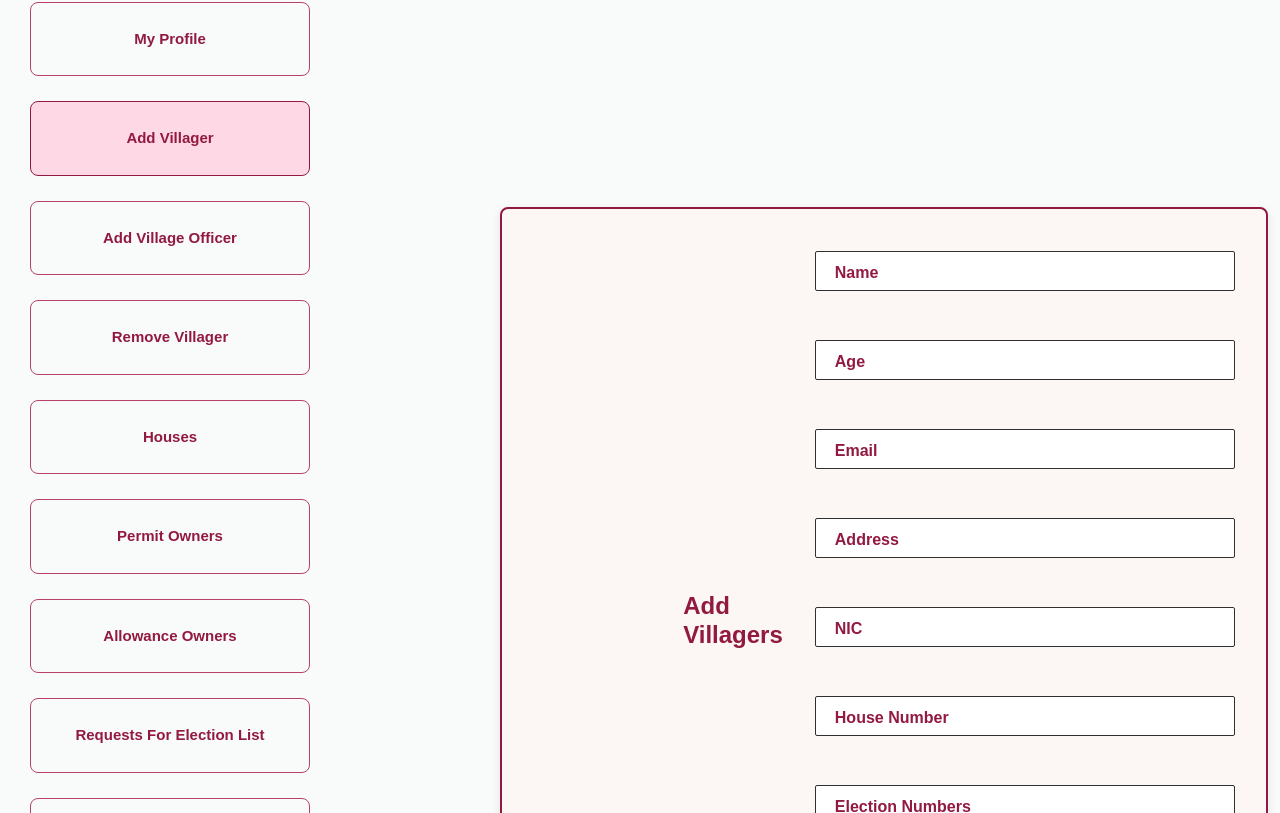
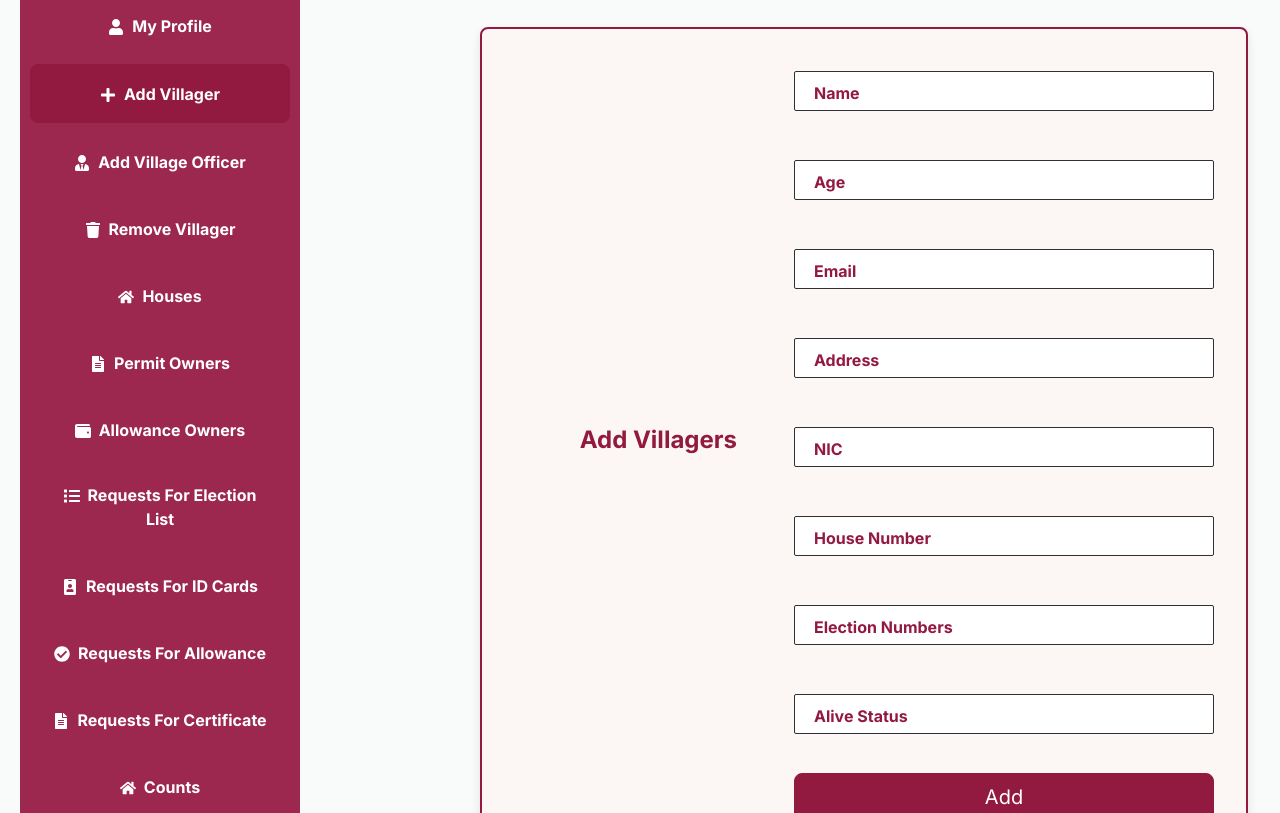
Before and after one commit to dayani04/Village_Officer_Management_System, a React (Create React App) app in the folder web/: page /AddVillagers in a window 1280 px wide. Shown: the part 187-1000 px from the top of the page. Built offline with nearby package versions, Linux system fonts and the light colour scheme.

Commit message:
change frontend

```diff
--- a/package.json
+++ b/package.json
@@ -10,6 +10,8 @@
   "author": "",
   "license": "ISC",
   "dependencies": {
+    "@react-google-maps/api": "^2.20.6",
+    "axios": "^1.9.0",
     "bootstrap": "^5.3.3",
     "react": "^18.3.1",
     "react-dom": "^18.3.1",
--- a/web/package.json
+++ b/web/package.json
@@ -11,9 +11,11 @@
     "i18next": "^24.2.2",
     "i18next-browser-languagedetector": "^8.0.2",
     "leaflet": "^1.9.4",
+    "or": "^0.2.0",
     "react": "^19.0.0",
     "react-dom": "^19.0.0",
     "react-i18next": "^15.4.0",
+    "react-icons": "^5.5.0",
     "react-leaflet": "^5.0.0",
     "react-router-dom": "^7.1.1",
     "react-scripts": "5.0.1",
--- a/web/src/Components/molecules/Pages/Secretary/AddVillageOfficerS/AddVillageOfficerS.css
+++ b/web/src/Components/molecules/Pages/Secretary/AddVillageOfficerS/AddVillageOfficerS.css
@@ -1,3 +1,6 @@
+
+
+
 @import url('https://fonts.googleapis.com/css2?family=Inter:wght@100;200;300;400;500;600;700;800;900&display=swap');
 
 *,
@@ -7,6 +10,27 @@
   padding: 0;
   box-sizing: border-box;
   text-decoration: none;
+  font-family: 'Inter', sans-serif;
+}
+
+.page-wrapper {
+  display: flex;
+  width: 100%;
+  min-height: 100vh;
+}
+
+.dashboard-wrapper {
+  width: 300px;
+}
+
+.containerAV {
+  flex: 1;
+  display: flex;
+  justify-content: flex-end;
+  align-items: flex-start;
+  padding: 2rem;
+  background-color: #fcf6f5;
+  min-height: 100vh;
 }
 
 
@@ -49,29 +73,31 @@ code {
   left: -2rem;
 }
 
-.containerAV {
-  width: 100%;
-  max-width: 768px;
-  display: flex;
-  flex-direction: column;
-  justify-content: center;
-  align-items: center;
-  padding: 2rem 2rem 1.5rem;
-  background-color: #fcf6f5;
-  margin-top: 50px;
-  margin-left: 300px;
-}
+
 
 @media (min-width: 768px) {
   .containerAV {
     flex-direction: row;
     align-items: center;
+
   }
 }
 
+/* Center the cta-form container with a border */
 .cta-form {
-  margin-bottom: 2rem;
-  text-align: center;
+ text-align: center;
+  margin: 0 auto; /* Centers the container horizontally */
+  padding: 10px; /* Optional: space inside the border */
+
+
+}
+
+/* Align h2 to the top-right corner */
+.cta-form h2 {
+
+  padding: 15px; /* Optional: space around the text */
+  margin-left: 30px;
+
 }
 
 @media (min-width: 768px) {
@@ -79,22 +105,6 @@ code {
     margin-bottom: 0;
     margin-right: 2rem;
     text-align: left;
-  }
-}
-
-.cta-form h2 {
-  font-size: 1.5rem;
-  width: 100%;
-  max-width: 25ch;
-  margin: 0 auto;
-  text-align: center;
-  color: #921940;
-}
-
-@media (min-width: 768px) {
-  .cta-form h2 {
-    text-align: left;
-    margin: 0;
   }
 }
 
--- a/web/src/Components/molecules/Pages/Secretary/AddVillageOfficerS/AddVillageOfficerS.jsx
+++ b/web/src/Components/molecules/Pages/Secretary/AddVillageOfficerS/AddVillageOfficerS.jsx
@@ -1,118 +1,70 @@
 import React from 'react';
 import './AddVillageOfficerS.css';
+import SecretaryDashBoard from '../SecretaryDashBoard/SecretaryDashBoard';
 
-const AddVillageOfficerS = () => {
+const AddVillagerOfficerS = () => {
   return (
-    <div>
+    <div className="add-villager-layout">
+      <div className="dashboard-left">
+        <SecretaryDashBoard/>
+      </div>
+
+      <div className="form-container-right">
         <div className="containerAV">
           <div className="cta-form">
-          <h2>Add Villager Officer</h2>
-
+            <h2>Add Village Officer</h2>
           </div>
           <form className="form">
             <div className="form-group">
-            <input
-              type="text"
-              placeholder="Name"
-              className="form__input"
-              id="name"
-            />
-            <label htmlFor="name" className="form__label">
-              Name
-            </label>
+              <input type="text" placeholder="Name" className="form__input" id="name" />
+              <label htmlFor="name" className="form__label">Name</label>
             </div>
 
             <div className="form-group">
-            <input
-              type="email"
-              placeholder="Email"
-              className="form__input"
-              id="email"
-            />
-            <label htmlFor="email" className="form__label">
-              Age
-            </label>
+              <input type="number" placeholder="Age" className="form__input" id="age" />
+              <label htmlFor="age" className="form__label">Age</label>
             </div>
 
             <div className="form-group">
-            <input
-              type="text"
-              placeholder="Subject"
-              className="form__input"
-              id="subject"
-            />
-            <label htmlFor="subject" className="form__label">
-            Email
-            </label>
-          </div>
-          <div className="form-group">
-            <input
-              type="text"
-              placeholder="Subject"
-              className="form__input"
-              id="subject"
-            />
-            <label htmlFor="subject" className="form__label">
-            Address
-            </label>
-          </div>
-          <div className="form-group">
-            <input
-              type="text"
-              placeholder="Subject"
-              className="form__input"
-              id="subject"
-            />
-            <label htmlFor="subject" className="form__label">
-            NIC
-            </label>
-          </div>
-          <div className="form-group">
-            <input
-              type="text"
-              placeholder="Subject"
-              className="form__input"
-              id="subject"
-            />
-            <label htmlFor="subject" className="form__label">
-            House Number
-            </label>
-          </div>
-          <div className="form-group">
-            <input
-              type="text"
-              placeholder="Subject"
-              className="form__input"
-              id="subject"
-            />
-            <label htmlFor="subject" className="form__label">
-            Election Numbers
-            </label>
-          </div>
-          <div className="form-group">
-            <input
-              type="text"
-              placeholder="Subject"
-              className="form__input"
-              id="subject"
-            />
-            <label htmlFor="subject" className="form__label">
-            Alive Status
-            </label>
-
+              <input type="email" placeholder="Email" className="form__input" id="email" />
+              <label htmlFor="email" className="form__label">Email</label>
             </div>
 
             <div className="form-group">
-  <button type="button" className="btn btn-lg" style={{ backgroundColor: "#921940", borderColor: "#921940" , color: "white"}}>
+              <input type="text" placeholder="Address" className="form__input" id="address" />
+              <label htmlFor="address" className="form__label">Address</label>
+            </div>
+
+            <div className="form-group">
+              <input type="text" placeholder="NIC" className="form__input" id="nic" />
+              <label htmlFor="nic" className="form__label">NIC</label>
+            </div>
+
+            <div className="form-group">
+              <input type="text" placeholder="House Number" className="form__input" id="houseNo" />
+              <label htmlFor="houseNo" className="form__label">House Number</label>
+            </div>
+
+            <div className="form-group">
+              <input type="text" placeholder="Election Numbers" className="form__input" id="electionNo" />
+              <label htmlFor="electionNo" className="form__label">Election Numbers</label>
+            </div>
+
+            <div className="form-group">
+              <input type="text" placeholder="Alive Status" className="form__input" id="aliveStatus" />
+              <label htmlFor="aliveStatus" className="form__label">Alive Status</label>
+            </div>
+
+            <div className="form-group">
+              <button type="button" className="btn btn-lg" style={{ backgroundColor: "#921940", borderColor: "#921940", color: "white" }}>
                 Add
               </button>
             </div>
-
           </form>
         </div>
-
+      </div>
     </div>
   );
 };
 
-export default AddVillageOfficerS;
+export default AddVillagerOfficerS;
--- a/web/src/Components/molecules/Pages/Secretary/SecretaryDashBoard/SecretaryDashBoard.jsx
+++ b/web/src/Components/molecules/Pages/Secretary/SecretaryDashBoard/SecretaryDashBoard.jsx
@@ -1,9 +1,6 @@
 import React from "react";
 import './SecretaryDashBoard.css';
-import permit from './permit.png';
-import house from './house.png';
-import money from'./money.png';
-import users from './users.png';
+import { FaUser, FaPlus, FaMinus, FaUsers, FaFileAlt, FaWallet, FaIdBadge, FaSignOutAlt } from 'react-icons/fa';
 
 const SecretaryDashBoard = () => {
   const navigateTo = (path) => {
@@ -16,63 +13,67 @@ const SecretaryDashBoard = () => {
         <p>Secretary Dashboard</p>
         <ul>
           <li>
-            <button onClick={() => navigateTo("MyProfile")}>My Profile</button>
+            <button onClick={() => navigateTo("MyProfile")}>
+              <FaUser style={{ marginRight: '8px' }} />
+              My Profile
+            </button>
           </li>
           <li>
-            <button onClick={() => navigateTo("AddVillageOfficerS")}>Add Village Officer</button>
+            <button onClick={() => navigateTo("AddVillageOfficerS")}>
+              <FaPlus style={{ marginRight: '8px' }} />
+              Add Village Officer
+            </button>
           </li>
           <li>
-            <button onClick={() => navigateTo("RemoveVillageOfficerS")}>Remove Village Officer</button>
+            <button onClick={() => navigateTo("RemoveVillageOfficerS")}>
+              <FaMinus style={{ marginRight: '8px' }} />
+              Remove Village Officer
+            </button>
           </li>
           <li>
-            <button onClick={() => navigateTo("VillageOfficers")}>Village Officers</button>
+            <button onClick={() => navigateTo("VillageOfficers")}>
+              <FaUsers style={{ marginRight: '8px' }} />
+              Village Officers
+            </button>
           </li>
 
           <li>
-            <button onClick={() => navigateTo("PermitOwners")}>Permit Owners</button>
+            <button onClick={() => navigateTo("PermitOwners")}>
+              <FaFileAlt style={{ marginRight: '8px' }} />
+              Permit Owners
+            </button>
           </li>
           <li>
-            <button onClick={() => navigateTo("AllowanceOwners")}>Allowance Owners</button>
+            <button onClick={() => navigateTo("AllowanceOwners")}>
+              <FaWallet style={{ marginRight: '8px' }} />
+              Allowance Owners
+            </button>
           </li>
           <li>
-            <button onClick={() => navigateTo("RequestsForElectionListS")}>Requests For Election List</button>
+            <button onClick={() => navigateTo("RequestsForElectionListS")}>
+              <FaFileAlt style={{ marginRight: '8px' }} />
+               Election List Requests
+            </button>
           </li>
           <li>
-            <button onClick={() => navigateTo("RequestsForIDCardsS")}>Requests For ID Cards</button>
+            <button onClick={() => navigateTo("RequestsForIDCardsS")}>
+              <FaIdBadge style={{ marginRight: '8px' }} />
+              Requests For ID Cards
+            </button>
           </li>
           <li>
-            <button onClick={() => navigateTo("RequestsForAllowanceS")}>Requests For Allowance</button>
+            <button onClick={() => navigateTo("RequestsForAllowanceS")}>
+              <FaWallet style={{ marginRight: '8px' }} />
+              Allowance Requests
+            </button>
           </li>
           <li>
-            <button onClick={() => navigateTo("Logout")}>Logout</button>
+            <button onClick={() => navigateTo("Logout")}>
+              <FaSignOutAlt style={{ marginRight: '8px' }} />
+              Logout
+            </button>
           </li>
         </ul>
-      </div>
-
-      <div className="content1">
-
-        <div className="cards1">
-          <div className="card1">
-            <h3>Villagers</h3>
-            <img src={users} alt="Villagers" className="card-icon"/>
-            <p>1,234</p>
-          </div>
-          <div className="card1">
-            <h3>Houses</h3>
-            <img src={house} alt="Villagers" className="card-icon"/>
-            <p>567</p>
-          </div>
-          <div className="card1">
-            <h3>Permit Owners</h3>
-            <img src={permit} alt="Villagers" className="card-icon"/>
-            <p>89</p>
-          </div>
-          <div className="card1">
-            <h3>Allowance Owners</h3>
-            <img src={money} alt="Villagers" className="card-icon"/>
-            <p>42</p>
-          </div>
-        </div>
       </div>
     </div>
   );
--- a/web/src/Components/molecules/Pages/VillageOfficer/AddVillagers/AddVillagers.css
+++ b/web/src/Components/molecules/Pages/VillageOfficer/AddVillagers/AddVillagers.css
@@ -55,7 +55,7 @@ code {
   align-items: center;
   padding: 2rem 2rem 1.5rem;
   background-color: #fcf6f5;
-  margin-top: 250px;
+  margin-top: 70px;
   margin-left: 160px;
 }
 
--- a/web/src/Components/molecules/Pages/VillageOfficer/VillageOfficerDashBoard/VillageOfficerDashBoard.css
+++ b/web/src/Components/molecules/Pages/VillageOfficer/VillageOfficerDashBoard/VillageOfficerDashBoard.css
@@ -1,68 +1,59 @@
-/* Sidebar */
-.dashboard-containerV .sidebarV { /* Make this rule more specific */
-  margin-top: 20px;
-  width: 300px;
-  padding: 10px;
-  font-family: 'Poppins', sans-serif;
-  height: 215vh;
-  color: #921A40;
+/* Example: adapt VillageOfficerDashboard.css to secretary styles */
+
+.dashboard-containerV {
+  display: flex;
+  /* match secretary dashboard container styles */
 }
 
-.dashboard-containerV .sidebarV p { /* Make this rule more specific */
-  text-align: center;
-  margin-bottom: 20px;
-  font-size: 24px;
-  color: #921A40;
+.sidebarV {
+  margin-top: 20px;
+  width: 280px;
+  padding: 10px;
+  font-family: 'Lucida Sans', 'Lucida Sans Regular', 'Lucida Grande', 'Lucida Sans Unicode', Geneva, Verdana, sans-serif;
+  height: 138vh;
+  color: white;
+  background-color: #9C284F; /* secretary style background */
+  /* add any other secretary sidebar styles here */
 }
 
-/* List styling for navigation */
-.dashboard-containerV .sidebarV ul { /* Make this rule more specific */
+.sidebarV p {
+  text-align: center;
+  margin-bottom: 0px;
+  font-size: 24px;
+  color: white; /* or white, as per secretary style */
+}
+
+.sidebarV ul {
   list-style: none;
   padding: 0;
-  color: #921A40;
+  margin: 0;
 }
 
-.dashboard-containerV .sidebarV ul li { /* Make this rule more specific */
-  /* Existing styles */
-  margin: 15px 0;
-  padding: 25px 28px;
-  font-size: 14px;
+.sidebarV li {
+  margin: 10px 0;
+  padding: 15px 18px;
+  font-size: 18px;
   cursor: pointer;
   border-radius: 8px;
-  border: 1px solid #B7416A;
   text-align: center;
-  color: #921A40;
-
-  /* Add margin-bottom to increase space between list items */
-  margin-bottom: 25px; /* Adjust this value to control the spacing */
+  margin-bottom: 0px;
 }
 
-.dashboard-containerV .sidebarV ul li:hover,
-.dashboard-containerV .sidebarV ul li.active { /* <<< Added .dashboard-containerV .sidebarV ul li.active */
+/* Hover and active styles as in secretary CSS */
+.sidebarV li:hover,
+.sidebarV li.active {
   border: 1.5px solid #921A40;
-  background-color: #ffd8e5;
+  background-color: #921A40;
   color: black;
 }
 
-.dashboard-containerV .sidebarV ul li button { /* Make this rule more specific */
+.sidebarV button {
   background: none;
   border: none;
-  color: #921A40;
-  font-size: 15px;
+  color: white;
+  font-size: 16px;
   font-weight: bold;
   width: 100%;
   text-align: center;
   cursor: pointer;
 }
-
-/* Dashboard Layout */
-.dashboard-containerV {
-  display: flex;
-}
-
-.dashboard-containerV .contentV { /* Make this rule more specific if you use contentV */
-  margin-left: 270px;
-  padding: 20px;
-  flex: 1;
-  color: black;
-}
--- a/web/src/Components/molecules/Pages/VillageOfficer/VillageOfficerDashBoard/VillageOfficerDashBoard.jsx
+++ b/web/src/Components/molecules/Pages/VillageOfficer/VillageOfficerDashBoard/VillageOfficerDashBoard.jsx
@@ -1,6 +1,7 @@
 import React from "react";
 import './VillageOfficerDashBoard.css';
 import { motion } from 'framer-motion';
+import { FaUser, FaPlus, FaUserTie, FaTrash, FaHome, FaFileAlt, FaWallet, FaList, FaIdBadge, FaCheckCircle, FaUsers, FaSignOutAlt } from 'react-icons/fa';
 
 const VillageOfficerDashBoard = () => {
   const navigateTo = (path) => {
@@ -15,130 +16,121 @@ const VillageOfficerDashBoard = () => {
     return currentPath === fullPath;
   };
 
-  // Define animation variants for the sidebar container
   const sidebarVariants = {
     hidden: { opacity: 0, x: -50 },
     visible: { opacity: 1, x: 0, transition: { duration: 0.5 } },
   };
 
-  // Define animation variants for the list items (staggered effect)
   const listItemVariants = {
     hidden: { opacity: 0, x: -20 },
     visible: { opacity: 1, x: 0 },
   };
 
   return (
-    // Wrap the main container with motion.div
     <motion.div
       className="dashboard-containerV"
-      initial="hidden" // Start with the 'hidden' state
-      animate="visible" // Animate to the 'visible' state when the component mounts
-      variants={sidebarVariants} // Apply the defined variants
+      initial="hidden"
+      animate="visible"
+      variants={sidebarVariants}
     >
-      {/* Wrap the sidebar with motion.div */}
       <motion.div
         className="sidebarV"
-        // Use 'visible' from the parent's transition, but add staggering
         variants={{
           visible: {
             transition: {
-              staggerChildren: 0.08, // Delay between each child animation
+              staggerChildren: 0.08,
             },
           },
         }}
       >
-
-        {/* Wrap the ul with motion.ul */}
-        <motion.ul>
-          {/* Wrap each li with motion.li */}
-          <motion.li
-            className={isActive("MyProfile") ? "active" : ""}
-            variants={listItemVariants} // Apply list item variants
-          >
-            <button onClick={() => navigateTo("MyProfile")}>My Profile</button>
+        <ul>
+          <motion.li className={isActive("MyProfile") ? "active" : ""} variants={listItemVariants}>
+            <button onClick={() => navigateTo("MyProfile")}>
+              <FaUser style={{ marginRight: '8px' }} />
+              My Profile
+            </button>
           </motion.li>
-          <motion.li
-            className={isActive("AddVillagers") ? "active" : ""}
-            variants={listItemVariants}
-          >
-            <button onClick={() => navigateTo("AddVillagers")}>Add Villager</button>
+          <motion.li className={isActive("AddVillagers") ? "active" : ""} variants={listItemVariants}>
+            <button onClick={() => navigateTo("AddVillagers")}>
+              <FaPlus style={{ marginRight: '8px' }} />
+              Add Villager
+            </button>
           </motion.li>
-          <motion.li
-            className={isActive("AddVillagerOfficer") ? "active" : ""}
-            variants={listItemVariants}
-          >
-            <button onClick={() => navigateTo("AddVillagerOfficer")}>Add Village Officer</button>
+          <motion.li className={isActive("AddVillagerOfficer") ? "active" : ""} variants={listItemVariants}>
+            <button onClick={() => navigateTo("AddVillagerOfficer")}>
+              <FaUserTie style={{ marginRight: '8px' }} />
+              Add Village Officer
+            </button>
           </motion.li>
-          <motion.li
-            className={isActive("RemoveVillager") ? "active" : ""}
-            variants={listItemVariants}
-          >
-            <button onClick={() => navigateTo("RemoveVillager")}>Remove Villager</button>
+          <motion.li className={isActive("RemoveVillager") ? "active" : ""} variants={listItemVariants}>
+            <button onClick={() => navigateTo("RemoveVillager")}>
+              <FaTrash style={{ marginRight: '8px' }} />
+              Remove Villager
+            </button>
           </motion.li>
-          <motion.li
-            className={isActive("Houses") ? "active" : ""}
-            variants={listItemVariants}
-          >
-            <button onClick={() => navigateTo("Houses")}>Houses</button>
+          <motion.li className={isActive("Houses") ? "active" : ""} variants={listItemVariants}>
+            <button onClick={() => navigateTo("Houses")}>
+              <FaHome style={{ marginRight: '8px' }} />
+              Houses
+            </button>
           </motion.li>
-
-          <motion.li
-            className={isActive("PermitOwners") ? "active" : ""}
-            variants={listItemVariants}
-          >
-            <button onClick={() => navigateTo("PermitOwners")}>Permit Owners</button>
+          {/* Continue similarly for other categories */}
+          <motion.li className={isActive("PermitOwners") ? "active" : ""} variants={listItemVariants}>
+            <button onClick={() => navigateTo("PermitOwners")}>
+              <FaFileAlt style={{ marginRight: '8px' }} />
+              Permit Owners
+            </button>
           </motion.li>
-          <motion.li
-            className={isActive("AllowanceOwners") ? "active" : ""}
-            variants={listItemVariants}
-          >
-            <button onClick={() => navigateTo("AllowanceOwners")}>Allowance Owners</button>
+          <motion.li className={isActive("AllowanceOwners") ? "active" : ""} variants={listItemVariants}>
+            <button onClick={() => navigateTo("AllowanceOwners")}>
+              <FaWallet style={{ marginRight: '8px' }} />
+              Allowance Owners
+            </button>
           </motion.li>
-          <motion.li
-            className={isActive("RequestsForElectionList") ? "active" : ""}
-            variants={listItemVariants}
-          >
-            <button onClick={() => navigateTo("RequestsForElectionList")}>Requests For Election List</button>
+          <motion.li className={isActive("RequestsForElectionList") ? "active" : ""} variants={listItemVariants}>
+            <button onClick={() => navigateTo("RequestsForElectionList")}>
+              <FaList style={{ marginRight: '8px' }} />
+              Requests For Election List
+            </button>
           </motion.li>
-          <motion.li
-            className={isActive("RequestsForIDCards") ? "active" : ""}
-            variants={listItemVariants}
-          >
-            <button onClick={() => navigateTo("RequestsForIDCards")}>Requests For ID Cards</button>
+          <motion.li className={isActive("RequestsForIDCards") ? "active" : ""} variants={listItemVariants}>
+            <button onClick={() => navigateTo("RequestsForIDCards")}>
+              <FaIdBadge style={{ marginRight: '8px' }} />
+              Requests For ID Cards
+            </button>
           </motion.li>
-          <motion.li
-            className={isActive("RequestsForAllowance") ? "active" : ""}
-            variants={listItemVariants}
-          >
-            <button onClick={() => navigateTo("RequestsForAllowance")}>Requests For Allowance</button>
+          <motion.li className={isActive("RequestsForAllowance") ? "active" : ""} variants={listItemVariants}>
+            <button onClick={() => navigateTo("RequestsForAllowance")}>
+              <FaCheckCircle style={{ marginRight: '8px' }} />
+              Requests For Allowance
+            </button>
           </motion.li>
-          <motion.li
-            className={isActive("RequestsForCertificate") ? "active" : ""}
-            variants={listItemVariants}
-          >
-            <button onClick={() => navigateTo("RequestsForCertificate")}>Requests For Certificate</button>
+          <motion.li className={isActive("RequestsForCertificate") ? "active" : ""} variants={listItemVariants}>
+            <button onClick={() => navigateTo("RequestsForCertificate")}>
+              <FaFileAlt style={{ marginRight: '8px' }} />
+              Requests For Certificate
+            </button>
           </motion.li>
-          <motion.li
-            className={isActive("/") ? "active" : ""}
-            variants={listItemVariants}
-          >
-            <button onClick={() => navigateTo("/")}>Counts</button>
+          <motion.li className={isActive("/") ? "active" : ""} variants={listItemVariants}>
+            <button onClick={() => navigateTo("/")}>
+              <FaHome style={{ marginRight: '8px' }} />
+              Counts
+            </button>
           </motion.li>
-          <motion.li
-            className={isActive("/") ? "active" : ""}
-            variants={listItemVariants}
-          >
-            <button onClick={() => navigateTo("/")}>View Members</button>
+          <motion.li className={isActive("/") ? "active" : ""} variants={listItemVariants}>
+            <button onClick={() => navigateTo("/")}>
+              <FaUsers style={{ marginRight: '8px' }} />
+              View Members
+            </button>
           </motion.li>
-          <motion.li
-            className={isActive("Logout") ? "active" : ""}
-            variants={listItemVariants}
-          >
-            <button onClick={() => navigateTo("Logout")}>Logout</button>
+          <motion.li className={isActive("Logout") ? "active" : ""} variants={listItemVariants}>
+            <button onClick={() => navigateTo("Logout")}>
+              <FaSignOutAlt style={{ marginRight: '8px' }} />
+              Logout
+            </button>
           </motion.li>
-        </motion.ul>
+        </ul>
       </motion.div>
-      {/* Your main content area */}
     </motion.div>
   );
 };
```
Also changed, not shown: web/src/Components/molecules/Pages/Secretary/SecretaryDashBoard/SecretaryDashBoard.css (+44 -68 lines), 2 other files (tests, documents, lock files or other folders). Lines whose indentation alone changed are shown as unchanged.
